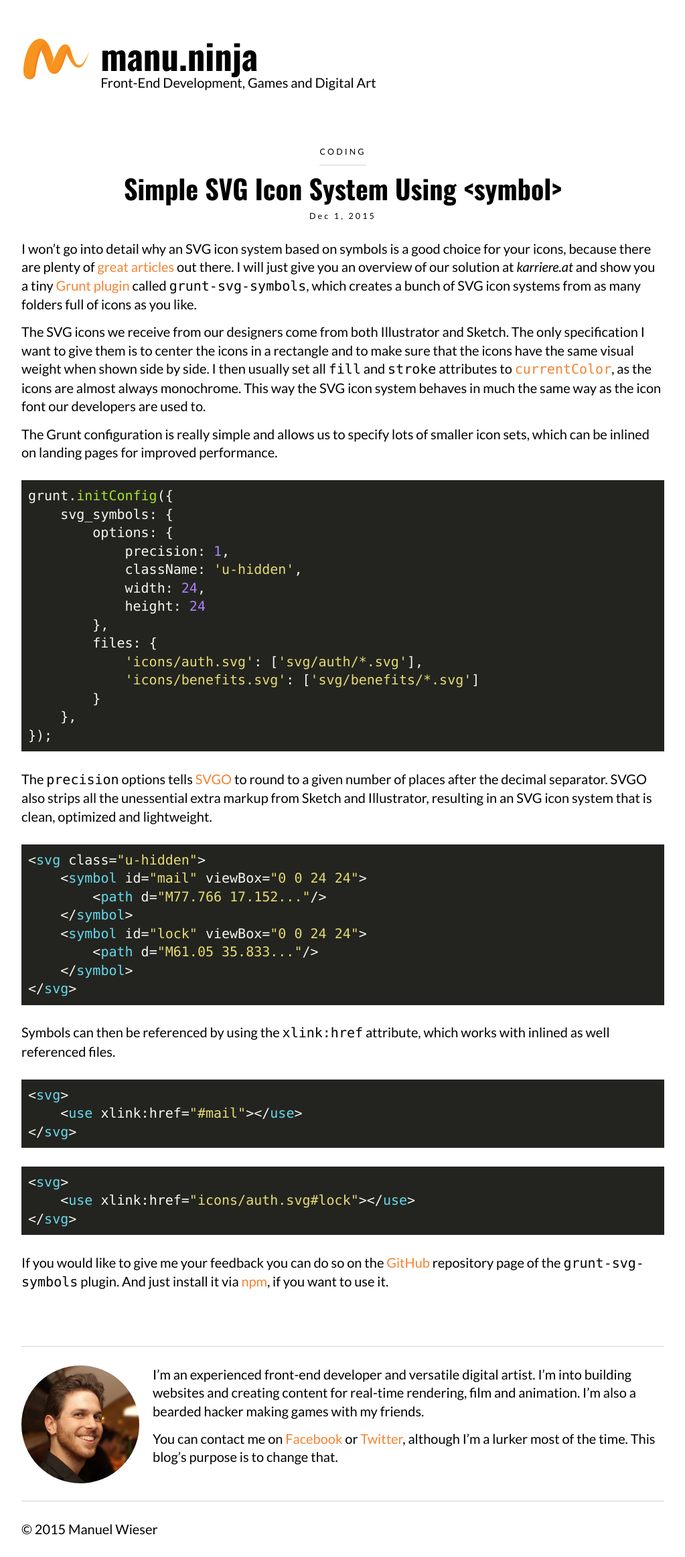
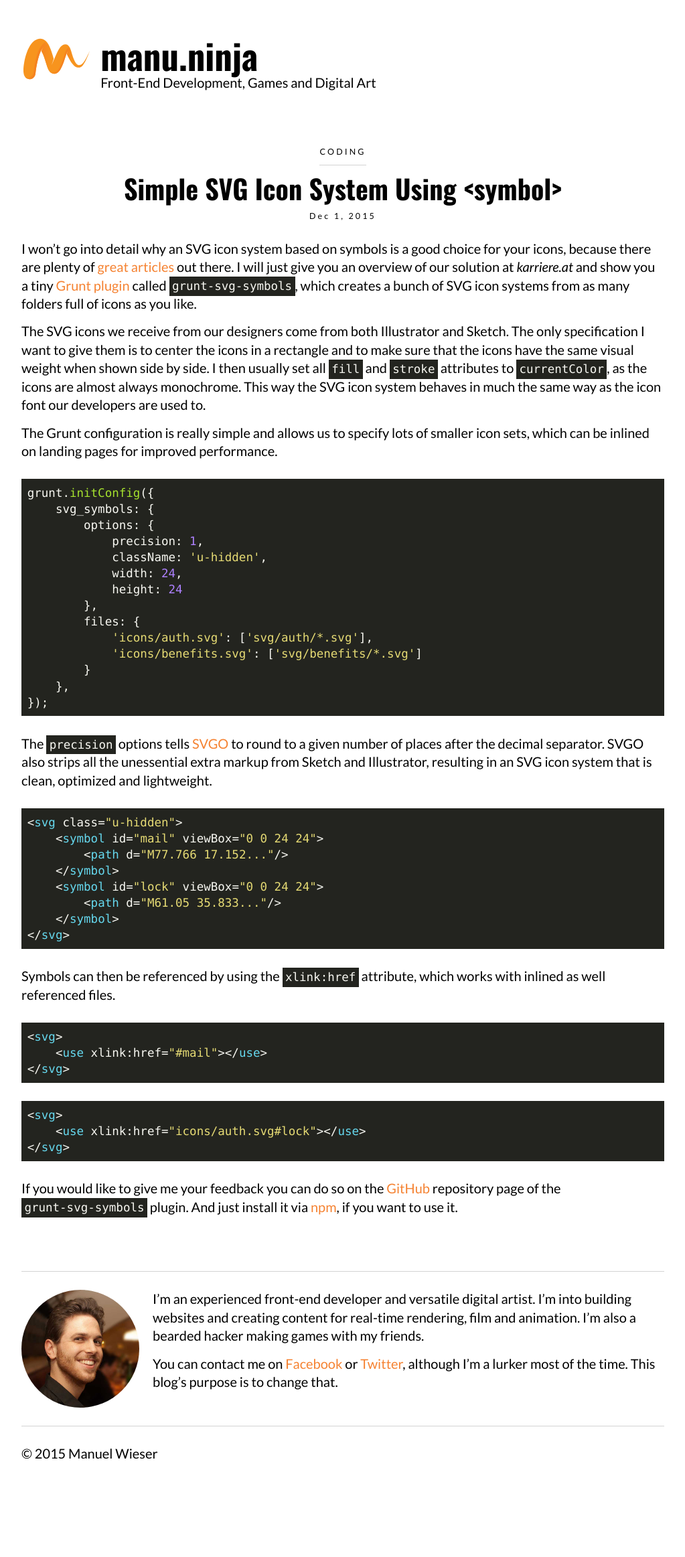
Before and after one commit to Lorti/manu.ninja, a Jekyll site: the page built from _posts/2015-12-01-simple-svg-icon-system-using-symbol.md, in a window 1280 px wide. Shown: the whole page at 67% size, without its empty margins (128-1151 px from the left). Built offline with Jekyll 4.4.1, drawn with Linux system fonts in a browser that asks for light colours; nearby versions of some CDN libraries; after the commit the page ends 2212 px from its top, so only the background shows below that.

```diff
--- a/_posts/2015-12-01-simple-svg-icon-system-using-symbol.md
+++ b/_posts/2015-12-01-simple-svg-icon-system-using-symbol.md
@@ -7,7 +7,7 @@ categories: coding
 
 I won't go into detail why an SVG icon system based on symbols is a good choice for your icons, because there are plenty of [great](https://css-tricks.com/svg-symbol-good-choice-icons/) [articles](https://24ways.org/2014/an-overview-of-svg-sprite-creation-techniques/) out there. I will just give you an overview of our solution at *karriere.at* and show you a tiny [Grunt plugin](https://www.npmjs.com/package/grunt-svg-symbols) called `grunt-svg-symbols`, which creates a bunch of SVG icon systems from as many folders full of icons as you like.
 
-The SVG icons we receive from our designers come from both Illustrator and Sketch. The only specification I want to give them is to center the icons in a rectangle and to make sure that the icons have the same visual weight when shown side by side. I then usually set all `fill` and `stroke` attributes to [`currentColor`](http://caniuse.com/#feat=currentcolor), as the icons are almost always monochrome. This way the SVG icon system behaves in much the same way as the icon font our developers are used to.
+The SVG icons we receive from our designers come from both Illustrator and Sketch. The only specification I want to give them is to center the icons in a rectangle and to make sure that the icons have the same visual weight when shown side by side. I then usually set all `fill` and `stroke` attributes to `currentColor`, as the icons are almost always monochrome. This way the SVG icon system behaves in much the same way as the icon font our developers are used to.
 
 The Grunt configuration is really simple and allows us to specify lots of smaller icon sets, which can be inlined on landing pages for improved performance.
 
--- a/_sass/components/_article.scss
+++ b/_sass/components/_article.scss
@@ -83,6 +83,16 @@
     h3 {
         @include baseline(18px, 2, 1);
     }
+
+    code {
+        font-size: .875em;
+    }
+
+    p code {
+        display: inline;
+        padding: .25em;
+        white-space: nowrap;
+    }
 }
 
 .Article-thumbnail {
--- a/_sass/main.scss
+++ b/_sass/main.scss
@@ -48,7 +48,7 @@ hr {
 }
 
 code {
-    font-family: Consolas, Menlo, Monaco, Lucida Console, monospace;
+    font-family: Consolas, Monaco, monospace;
 }
 
 @import "monokai";
```
Also changed, not shown: _layouts/default.html (+7 -1 lines).
